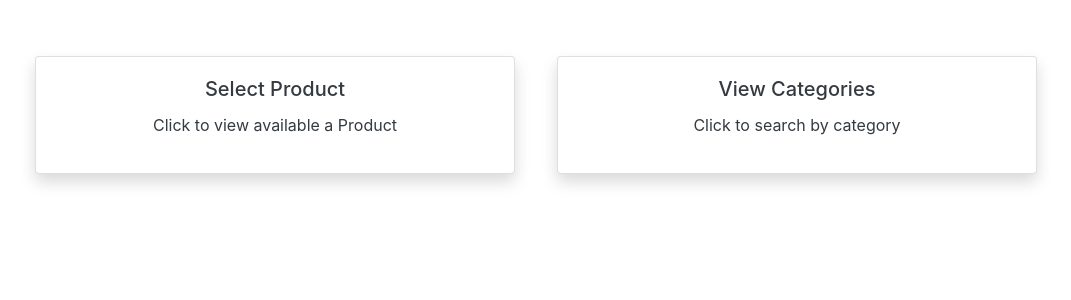
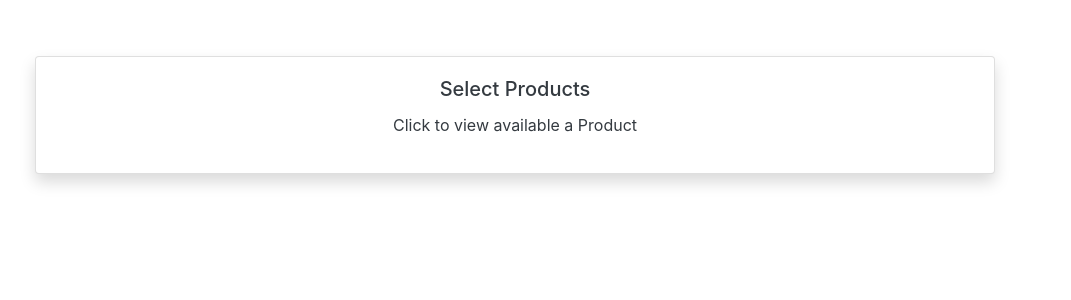
Before and after one commit to Alvi-Rahman/Supershop_Management_System, a Django app: page / in a window 1280 px wide. Shown: the part 56-356 px from the top of the page, without its empty margins (98-1169 px from the left). Run offline with Django 3.2, Linux system fonts and the light colour scheme; a user stored in the database is signed in; some libraries are stand-ins or nearby versions.

Commit message:
remove: Select by Categories

```diff
--- a/supershop_management/supershop_app/templates/supershop_app/home_page.html
+++ b/supershop_management/supershop_app/templates/supershop_app/home_page.html
@@ -17,26 +17,27 @@
     <div class="container">
         <div class="m-5 text-center">
             <div class="row">
-                <div class="col-md-6 my-2">
+                <div class="col-md-12 my-2">
                     <a href="/products/" class="text-dark text-decoration-none">
-                        <div class="card shadow" style="width: 30rem;">
+                        <div class="card shadow" style="width: 60rem;">
                             <div class="card-body">
-                                <h5 class="card-title">Select Product</h5>
+                                <h5 class="card-title">Select Products</h5>
                                 <p> Click to view available a Product </p>
                             </div>
                         </div>
                     </a>
                 </div>
-                <div class="col-md-6 my-2">
-                    <a href="/categories/" class="text-dark text-decoration-none">
-                        <div class="card shadow" style="width: 30rem;">
-                            <div class="card-body">
-                                <h5 class="card-title">View Categories</h5>
-                                <p> Click to search by category </p>
-                            </div>
-                        </div>
-                    </a>
-                </div>
+{#                <div class="col-md-6 my-2">#}
+{#                    <a href="/categories/" class="text-dark text-decoration-none">#}
+{#                        <div class="card shadow" style="width: 30rem;">#}
+{#                            <div class="card-body">#}
+{#                                <h5 class="card-title">View Categories</h5>#}
+{#                                <p> Click to search by category </p>#}
+{#                            </div>#}
+{#                        </div>#}
+{#                    </a>#}
+{#                </div>#}
+{#                #}
 {#                <div class="col-md-4 my-2">#}
 {#                    <a href="/" class="text-dark text-decoration-none">#}
 {#                        <div class="card shadow" style="width: 18rem;">#}
```
